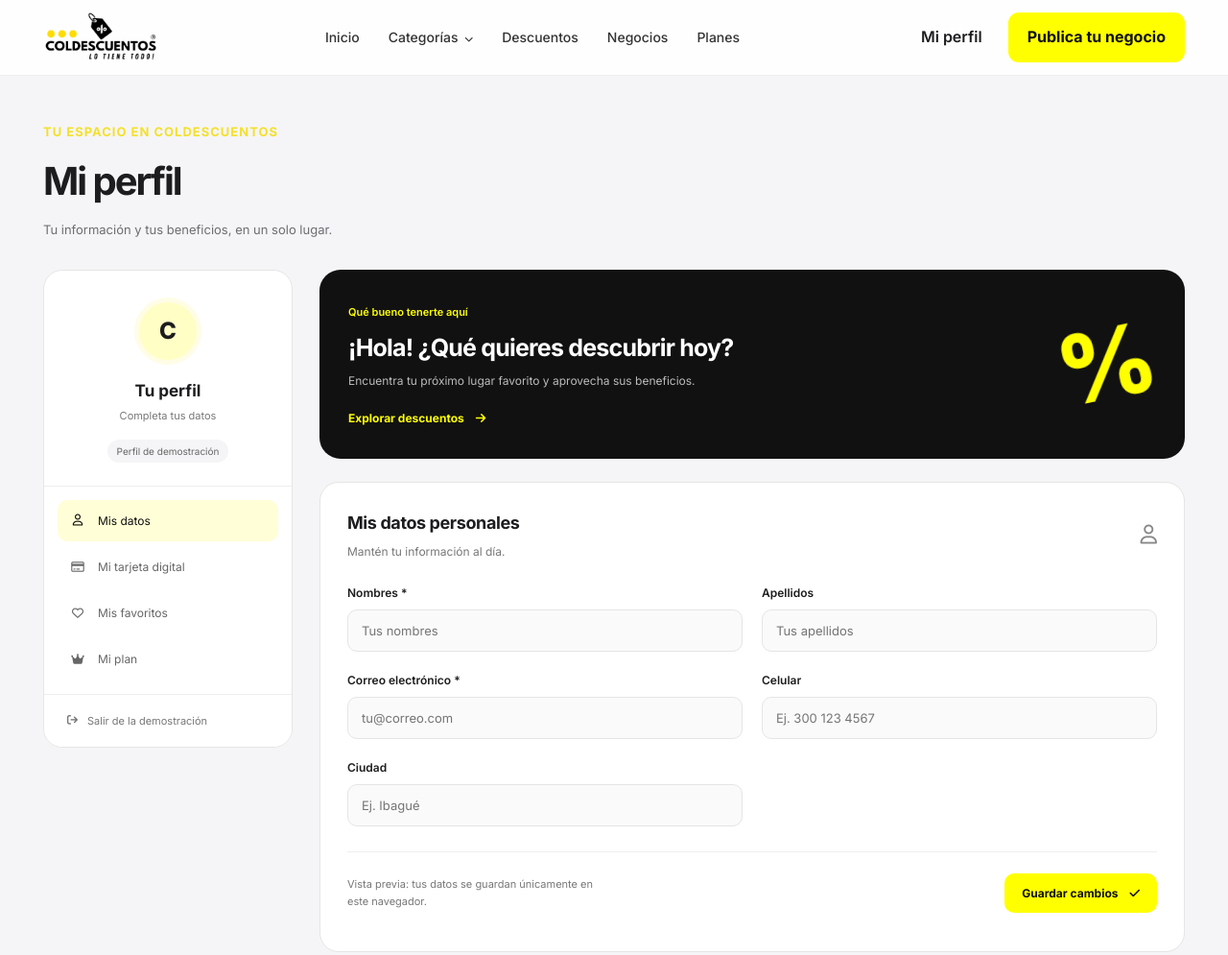
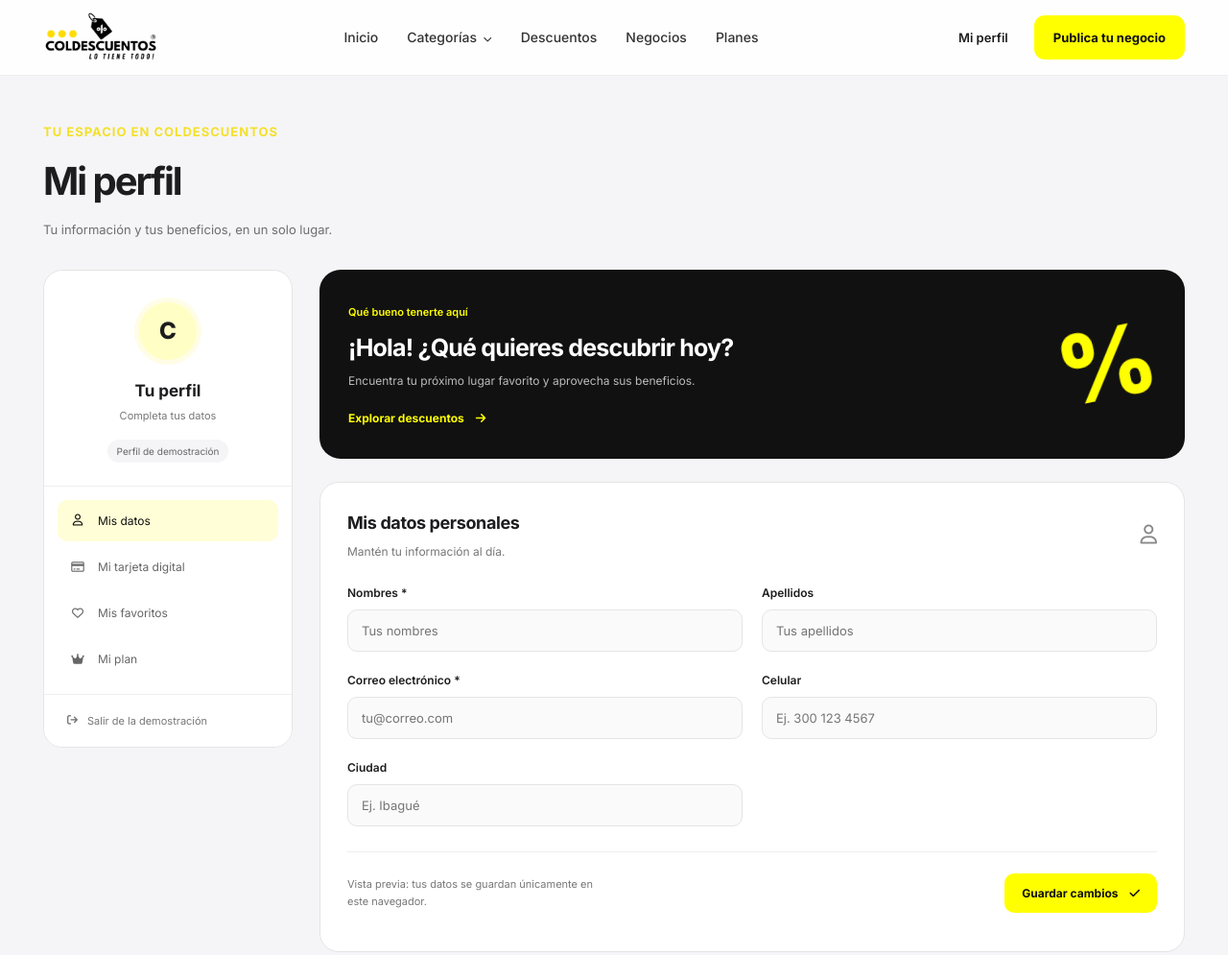
Before and after one commit to Kerg023/Coldescuentos, a plain HTML site: page mi-perfil.html in a window 1280 px wide. Shown: the top 995 px of the page at 96% size. Drawn offline with Linux system fonts and the light colour scheme.

Commit message:
change in the nav bar links font size

```diff
--- a/mi-perfil.css
+++ b/mi-perfil.css
@@ -1,3 +1,7 @@
+.nav-actions{
+    font-size: 13px;
+}
+
 /* =========================================================
    PÁGINA MI PERFIL
 ========================================================= */
```
